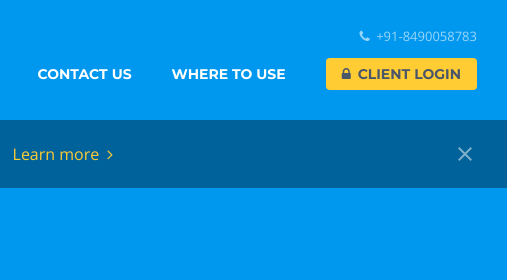
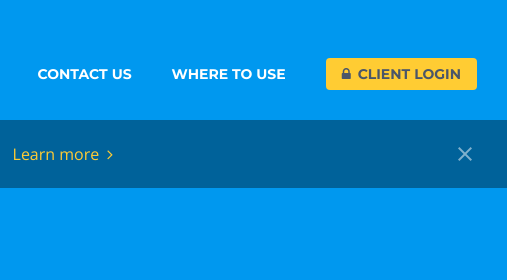
Before and after one commit to cloudorbit-co/cloudorbit.co, a plain HTML site: page index.html in a window 1280 px wide. Shown: the top 280 px of the page, 773-1280 px from the left. Drawn offline with nearby package versions, Linux system fonts and the light colour scheme.

Commit message:
Update index.html

```diff
--- a/index.html
+++ b/index.html
@@ -63,7 +63,6 @@ Transactional SMS, Voice SMS, Missed Call Alert, IVR Service and Toll free servi
 
 			</ul>
 			<ul class="nav-secondary">
-				<li><a href="contact.html"><i class="fa fa-phone icon-left"></i>+91-8490058783</a></li>
 
 
 			</ul>
```
